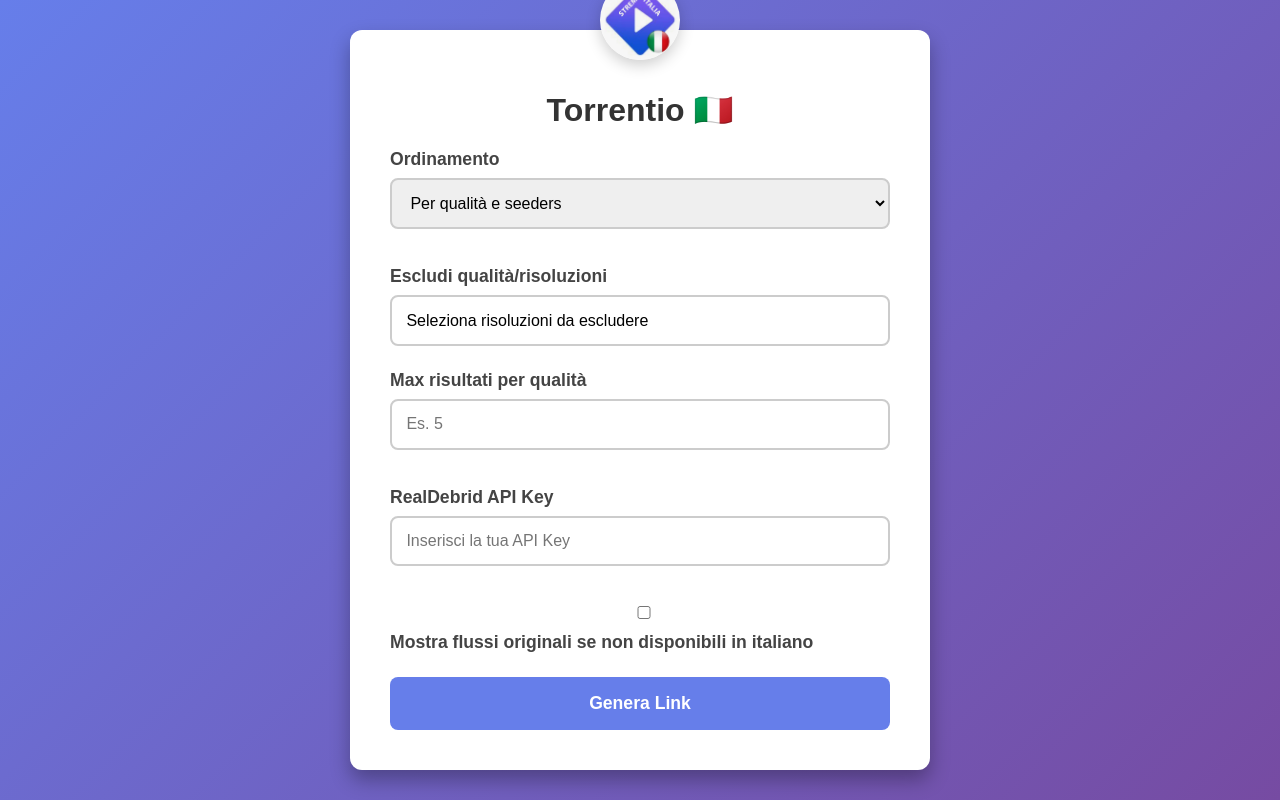
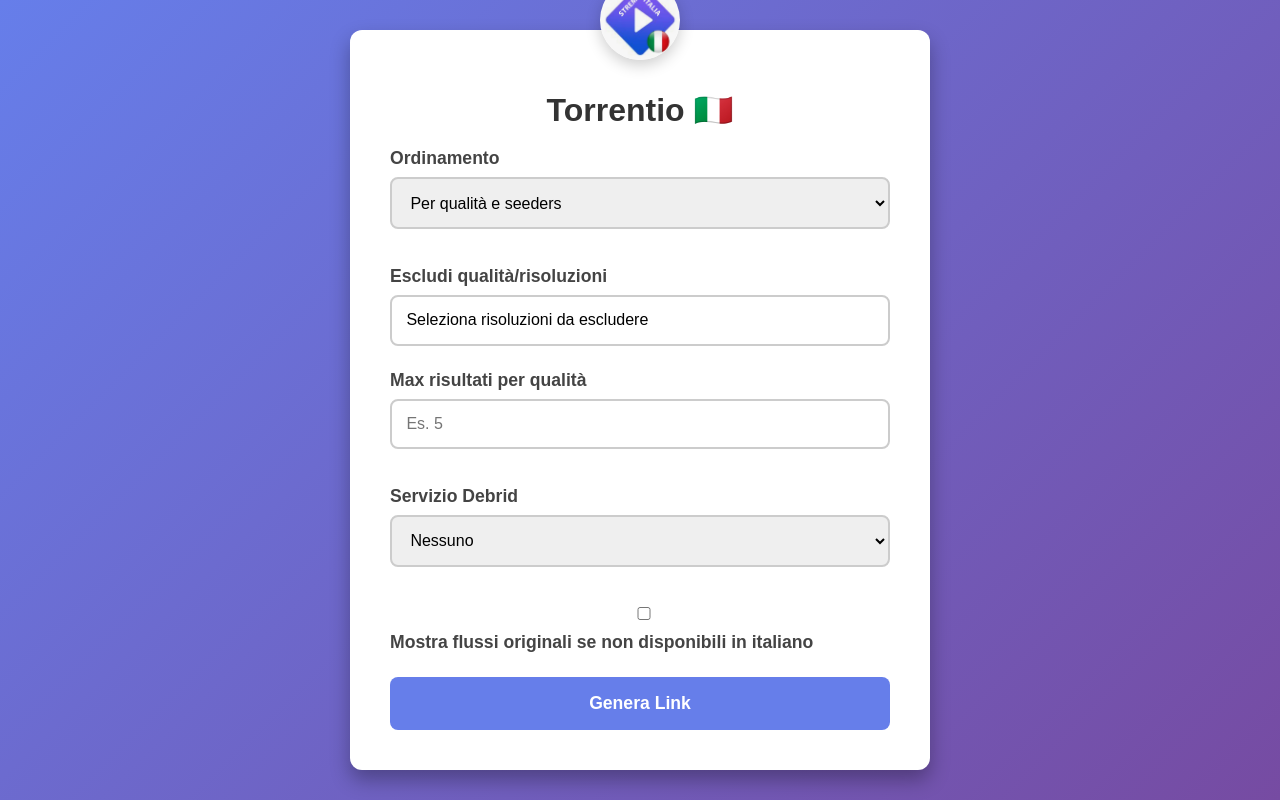
Before and after one commit to diogomiguel93/TorrentioPlus, a FastAPI app: page / in a window 1280 px wide. Run offline with FastAPI, Linux system fonts and the light colour scheme.

Commit message:
Add full list debrid services

```diff
--- a/app.py
+++ b/app.py
@@ -8,6 +8,7 @@
 import asyncio
 import rd
 import re
+import os
 
 app = FastAPI()
 templates = Jinja2Templates(directory="templates")
@@ -61,16 +62,26 @@
     return response
 
 
+@app.get('/link_generator', response_class=HTMLResponse)
+async def configure(request: Request):
+    response = templates.TemplateResponse("old_config.html", {"request": request})
+    response.headers["Cache-Control"] = "no-cache, no-store, must-revalidate"
+    response.headers["Pragma"] = "no-cache"
+    response.headers["Expires"] = "0"
+    response.headers["Surrogate-Control"] = "no-store"
+    return response
+
 # Manifest endpoint
 @app.get('/{user_settings}/{addon_url}/manifest.json')
 async def get_manifest(user_settings:str, addon_url: str):
     addon_url = decode_base64_url(addon_url)
+    debrid_sign = parse_debrid_sign(addon_url)
     async with httpx.AsyncClient(timeout=10) as client:
         response = await client.get(f"{addon_url}/manifest.json")
         manifest = response.json()
 
-    if 'realdebrid' in addon_url:
-        manifest['name'] = 'Torrentio 🇮🇹 - RD'
+    if debrid_sign != '':
+        manifest['name'] = f'Torrentio 🇮🇹 - {debrid_sign}'
     else:
         manifest['name'] = 'Torrentio 🇮🇹'
     return json_response(manifest)
@@ -81,23 +92,25 @@
 async def get_stream(user_settings: str, addon_url: str, type: str, id: str):
     addon_url = decode_base64_url(addon_url)
     user_settings = parse_user_settings(user_settings)
+    debrid_sign = parse_debrid_sign(addon_url)
     async with httpx.AsyncClient(timeout=60) as client:
         response = await client.get(f"{addon_url}/stream/{type}/{id}.json")
         full_streams = response.json()
-
         # Filter streams
         streams = []
         check_list = []
         for stream in full_streams.get('streams', {}):
             if 'ilCorSaRoNeRo' in stream['title'] or '🇮🇹' in stream['title']:
-                if 'download' in stream['name']:
+
+                # Real debrid cache check
+                if debrid_sign == 'RD' and 'download' in stream['name']:
                     check_list.append(stream)
                     if await is_cached(stream):
                         stream['name'] = stream['name'].replace('RD download', 'RD+')
-                        stream['name'], stream['title'], stream['video_size'], stream['resolution'], stream['peers'] = format_stream(stream)
+                        stream['name'], stream['title'], stream['video_size'], stream['resolution'], stream['peers'] = format_stream(stream, debrid_sign)
                         streams.append(stream)
                 else:
-                    stream['name'], stream['title'], stream['video_size'], stream['resolution'], stream['peers'] = format_stream(stream)
+                    stream['name'], stream['title'], stream['video_size'], stream['resolution'], stream['peers'] = format_stream(stream, debrid_sign)
                     streams.append(stream)
 
 
@@ -131,8 +144,8 @@
 
         elif user_settings['original_results']:
             for stream in full_streams.get('streams', {}):
-                stream['name'] = stream['name'].replace('RD download', 'RD⏳')
-                stream['name'], stream['title'], stream['video_size'], stream['resolution'], stream['peers'] = format_stream(stream)
+                #stream['name'] = stream['name'].replace(f'{debrid_sign} download', f'{debrid_sign}⏳')
+                stream['name'], stream['title'], stream['video_size'], stream['resolution'], stream['peers'] = format_stream(stream, debrid_sign)
                 streams.append(stream)
 
         full_streams['streams'] = streams
@@ -144,6 +157,27 @@
 
     return json_response(full_streams)
 
+
+# Parse debrid url to debrid sign
+def parse_debrid_sign(addon_url):
+    if 'realdebrid' in addon_url:
+        return 'RD'
+    elif 'premiumize' in addon_url:
+        return 'PM'
+    elif 'alldebrid' in addon_url:
+        return 'AD'
+    elif 'debridlink' in addon_url:
+        return 'DL'
+    elif 'easydebrid' in addon_url:
+        return 'ED'
+    elif 'offcloud' in addon_url:
+        return 'OC'
+    elif 'torbox' in addon_url:
+        return 'TB'
+    elif 'putio' in addon_url:
+        return 'Putio'
+    else:
+        return ''
 
 # Extract Stream infomations
 def extract_stream_infos(stream: dict) -> tuple:
@@ -178,7 +212,7 @@
 
 
 # Rename stream
-def format_stream(stream: dict) -> tuple:
+def format_stream(stream: dict, debrid_sign: str) -> tuple:
 
     name, resolution, folder, filename, peers, size, source, languages = extract_stream_infos(stream)
     raw_peers = peers # return integer for sorting
@@ -195,11 +229,11 @@
     source = f"🔍 {source}\n" if source != None else ''
     languages = f"🔊 {languages}" if languages != None else ''
 
-    if 'RD+' in name:
-        name = f"[RD⚡] Torrentio {resolution}"
+    if f'{debrid_sign}+' in name:
+        name = f"[{debrid_sign}⚡] Torrentio {resolution}"
         title = folder + filename + size + '\n' + source + languages
-    elif 'RD⏳' in name:
-        name = f"[RD⏳] Torrentio {resolution}"
+    elif f'{debrid_sign} download' in name:
+        name = f"[{debrid_sign}⏳] Torrentio {resolution}"
         title = folder + filename + size + ' ' + peers + source + languages
     else:
         name = f"Torrentio {resolution}"
@@ -299,4 +333,4 @@
 
 if __name__ == '__main__':
     import uvicorn
-    uvicorn.run(app, host='0.0.0.0', port=9000)
+    uvicorn.run(app, host='0.0.0.0', port=int(os.environ.get("PORT", 9000)))
--- a/templates/configure.html
+++ b/templates/configure.html
@@ -111,26 +111,24 @@
   padding: 0.5rem;
   box-sizing: border-box;
   z-index: 10;
-  text-align: left; /* allinea tutto a sinistra */
+  text-align: left;
 }
-
 .dropdown-content label {
   display: flex;
   align-items: center;
   justify-content: flex-start;
-  gap: 0.25rem;       /* spazio minimo tra checkbox e testo */
+  gap: 0.25rem;
   margin: 0.1rem 0;
-  white-space: nowrap; /* testo su una riga sola */
+  white-space: nowrap;
   font-weight: normal;
   padding: 0;
 }
-
 .dropdown-content input[type="checkbox"] {
-  margin: 0;           /* rimuove margine di default */
-  padding: 0;          /* rimuove padding di default */
-  flex-shrink: 0;      /* checkbox non si restringe */
-  width: auto;         /* larghezza minima della checkbox */
-  height: auto;        /* altezza minima */
+  margin: 0;
+  padding: 0;
+  flex-shrink: 0;
+  width: auto;
+  height: auto;
 }
 .dropdown.open .dropdown-content { display: block; }
 </style>
@@ -183,8 +181,23 @@
     </div>
 
     <div class="form-group">
-      <label for="realDebrid">RealDebrid API Key</label>
-      <input type="text" id="realDebrid" placeholder="Inserisci la tua API Key">
+      <label for="debridService">Servizio Debrid</label>
+      <select id="debridService" name="debrid">
+        <option value="none" selected="">Nessuno</option>
+        <option value="realdebrid">RealDebrid</option>
+        <option value="premiumize">Premiumize</option>
+        <option value="alldebrid">AllDebrid</option>
+        <option value="debridlink">DebridLink</option>
+        <option value="easydebrid">EasyDebrid</option>
+        <option value="offcloud">Offcloud</option>
+        <option value="torbox">TorBox</option>
+        <option value="putio">Put.io</option>
+      </select>
+    </div>
+
+    <div class="form-group" id="debridKeyContainer" style="display: none;">
+      <label for="debridKey">API Key</label>
+      <input type="text" id="debridKey" placeholder="Inserisci la tua API Key">
     </div>
 
     <div class="form-group">
@@ -212,15 +225,31 @@
   if (!dropdown.contains(e.target)) dropdown.classList.remove('open');
 });
 
+const debridSelect = document.getElementById("debridService");
+const debridKeyContainer = document.getElementById("debridKeyContainer");
+const debridKeyInput = document.getElementById("debridKey");
+
+debridSelect.addEventListener("change", () => {
+  if (debridSelect.value) {
+    debridKeyContainer.style.display = "block";
+    debridKeyInput.placeholder = "API Key " + debridSelect.options[debridSelect.selectedIndex].text;
+  } else {
+    debridKeyContainer.style.display = "none";
+    debridKeyInput.value = "";
+  }
+});
+
 document.getElementById('config-form').addEventListener('submit', function(e){
   e.preventDefault();
   const serverUrl = window.location.origin;
   const showOriginal = document.getElementById('show-original').checked;
   const sort = document.getElementById('iSort').value;
   const limit = document.getElementById('iLimit').value;
-  const realDebrid = document.getElementById('realDebrid').value.trim();
   const providers = document.getElementById('providers').value;
   const language = document.getElementById('language').value;
+
+  const selectedDebrid = debridSelect.value;
+  const debridKey = debridKeyInput.value.trim();
 
   const qualityFilters = Array.from(dropdown.querySelectorAll('input:checked')).map(cb=>cb.value).join(',');
 
@@ -230,9 +259,9 @@
   if(sort && sort!="quality") configParts.push("sort="+sort);
   if(qualityFilters) configParts.push("qualityfilter="+qualityFilters);
   if(limit) configParts.push("limit="+limit);
-  if(realDebrid) {
+  if(selectedDebrid && debridKey) {
     configParts.push("debridoptions=nocatalog");
-    configParts.push("realdebrid="+realDebrid);
+    configParts.push(selectedDebrid + "=" + debridKey);
   }
 
   let configString = configParts.join("|");
```
Also changed, not shown: 1 other file.
